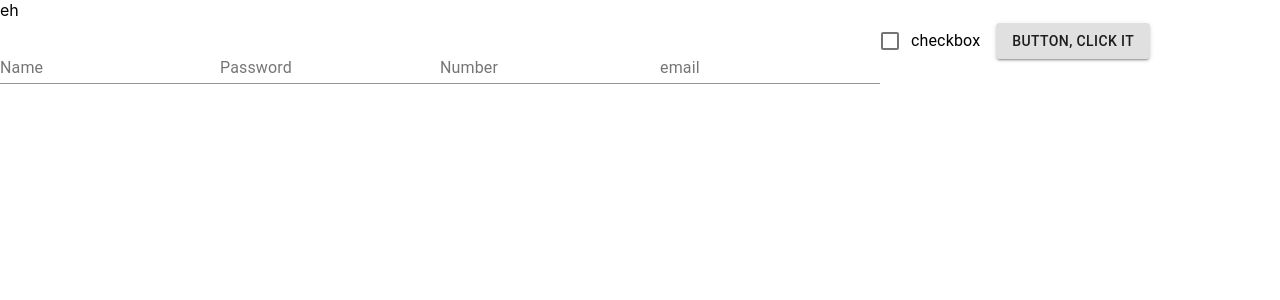
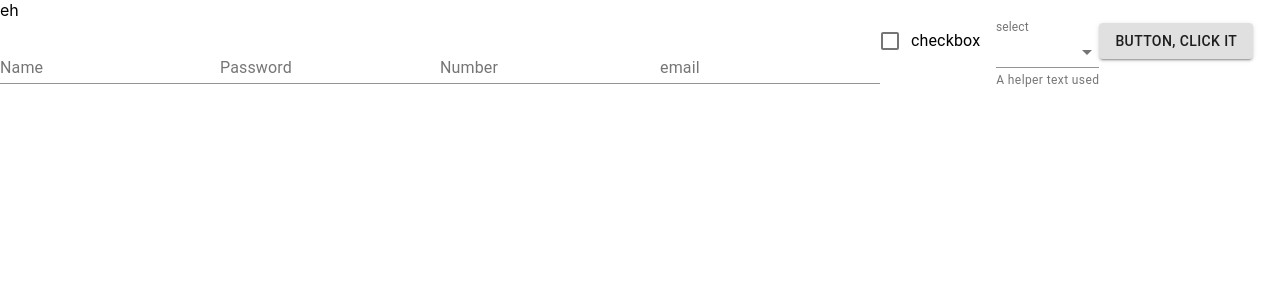
Before and after one commit to itsweliton/generaptor, a React (Create React App) app: page / in a window 1280 px wide. Shown: the top 300 px of the page. Built offline with nearby package versions, Linux system fonts and the light colour scheme.

Commit message:
feat(InputFrom): Add Select support

```diff
--- a/src/App.js
+++ b/src/App.js
@@ -67,6 +67,29 @@ const App = () => {
         label: `checkbox`,
         value: false,
       },
+      {
+        id: `selectInput`,
+        type: `select`,
+        inputType: `select`,
+        name: `selectInput`,
+        label: `select`,
+        value: false,
+        helperText: `A helper text used`,
+        selectItems: [
+          {
+            value: 234,
+            label: `Item 2`,
+          },
+          {
+            value: 232,
+            label: `Item 2`,
+          },
+          {
+            value: 235,
+            label: `Item 3`,
+          },
+        ],
+      },
     ],
   };
   const options = {
--- a/src/FormBuilder.js
+++ b/src/FormBuilder.js
@@ -3,6 +3,12 @@ import TextField from '@material-ui/core/TextField';
 import Checkbox from '@material-ui/core/Checkbox';
 import FormControlLabel from '@material-ui/core/FormControlLabel';
 import Button from '@material-ui/core/Button';
+import FormControl from '@material-ui/core/FormControl';
+import Select from '@material-ui/core/Select';
+import FormHelperText from '@material-ui/core/FormHelperText';
+import InputLabel from '@material-ui/core/InputLabel';
+import MenuItem from '@material-ui/core/MenuItem';
+
 import _ from 'lodash';
 
 const FormBuilder = ({ fields, options }) => {
@@ -25,6 +31,28 @@ const FormBuilder = ({ fields, options }) => {
   const formElements = [];
   fields.map(field => {
     switch (field.type) {
+      case `select`:
+        formElements.push(
+          <FormControl key={field.id}>
+            <InputLabel htmlFor={field.id}>{field.label}</InputLabel>
+            <Select
+              value={values[field.name]}
+              onChange={handleChange}
+              inputProps={{
+                name: field.name,
+                id: field.id,
+              }}
+            >
+              {field.selectItems.map(item => (
+                <MenuItem value={item.value} key={item.value + field.id}>
+                  {item.label}
+                </MenuItem>
+              ))}
+            </Select>
+            <FormHelperText>{field.helperText || null}</FormHelperText>
+          </FormControl>,
+        );
+        break;
       case `checkbox`:
         formElements.push(
           <FormControlLabel
@@ -35,7 +63,7 @@ const FormBuilder = ({ fields, options }) => {
                 value={values[field.name]}
                 color="primary"
                 name={field.name}
-                labelPlacement={field.position || `end`}
+                labelplacement={field.position || `end`}
               />
             }
             key={field.id}
```
Also changed, not shown: 1 other file (tests, documents, lock files or other folders).
